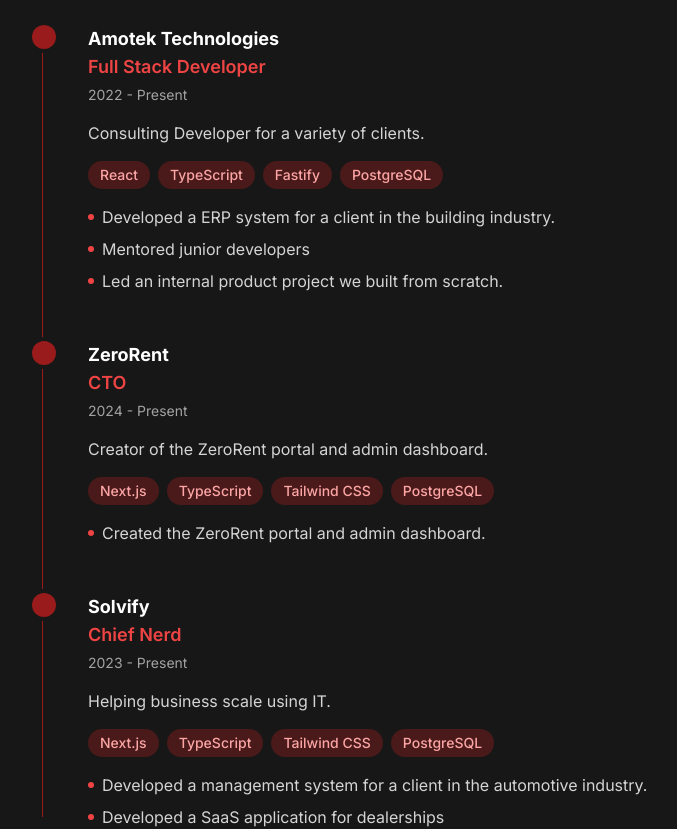
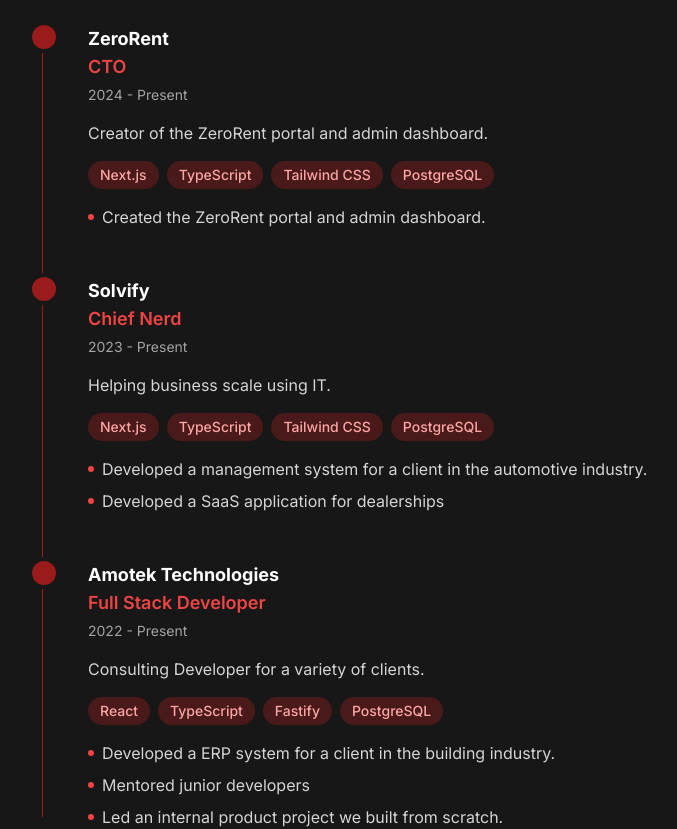
Before and after one commit to Atif-Amotek/portfolio, a Next.js app: page / in a window 1280 px wide. Shown: the part 2260-3089 px from the top of the page, without its empty margins (160-837 px from the left). Built offline with nearby package versions, Linux system fonts and the light colour scheme.

Commit message:
Fixing order of experiences

```diff
--- a/src/components/experiences.tsx
+++ b/src/components/experiences.tsx
@@ -4,18 +4,6 @@
 import { useInView } from 'react-intersection-observer'
 
 const experiences = [
-  {
-    company: 'Amotek Technologies',
-    role: 'Full Stack Developer',
-    duration: '2022 - Present',
-    description: 'Consulting Developer for a variety of clients.',
-    technologies: ['React', 'TypeScript', 'Fastify', 'PostgreSQL'],
-    achievements: [
-      'Developed a ERP system for a client in the building industry.',
-      'Mentored junior developers',
-      'Led an internal product project we built from scratch.',
-    ],
-  },
   {
     company: 'ZeroRent',
     role: 'CTO',
@@ -35,6 +23,18 @@
     achievements: [
       'Developed a management system for a client in the automotive industry.',
       'Developed a SaaS application for dealerships'
+    ],
+  },
+  {
+    company: 'Amotek Technologies',
+    role: 'Full Stack Developer',
+    duration: '2022 - Present',
+    description: 'Consulting Developer for a variety of clients.',
+    technologies: ['React', 'TypeScript', 'Fastify', 'PostgreSQL'],
+    achievements: [
+      'Developed a ERP system for a client in the building industry.',
+      'Mentored junior developers',
+      'Led an internal product project we built from scratch.',
     ],
   },
 ]
```
